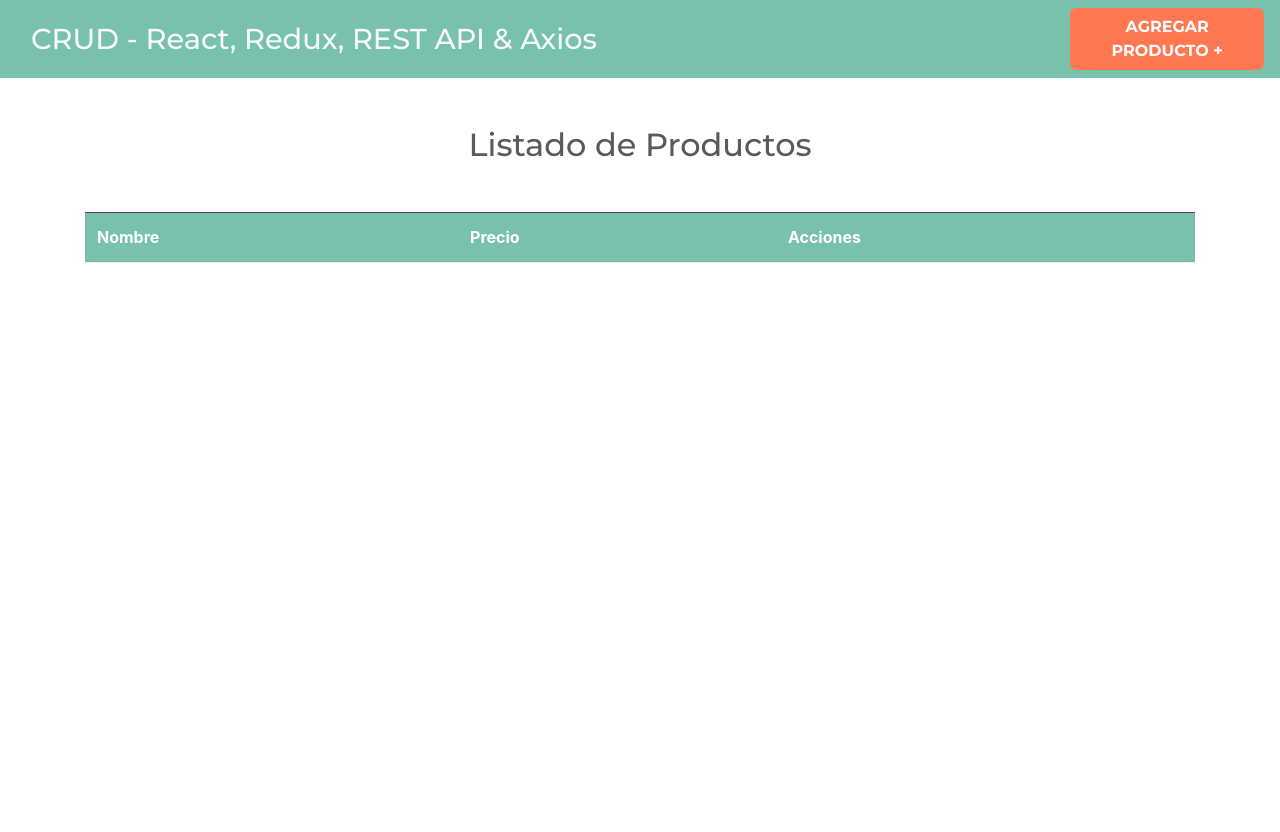
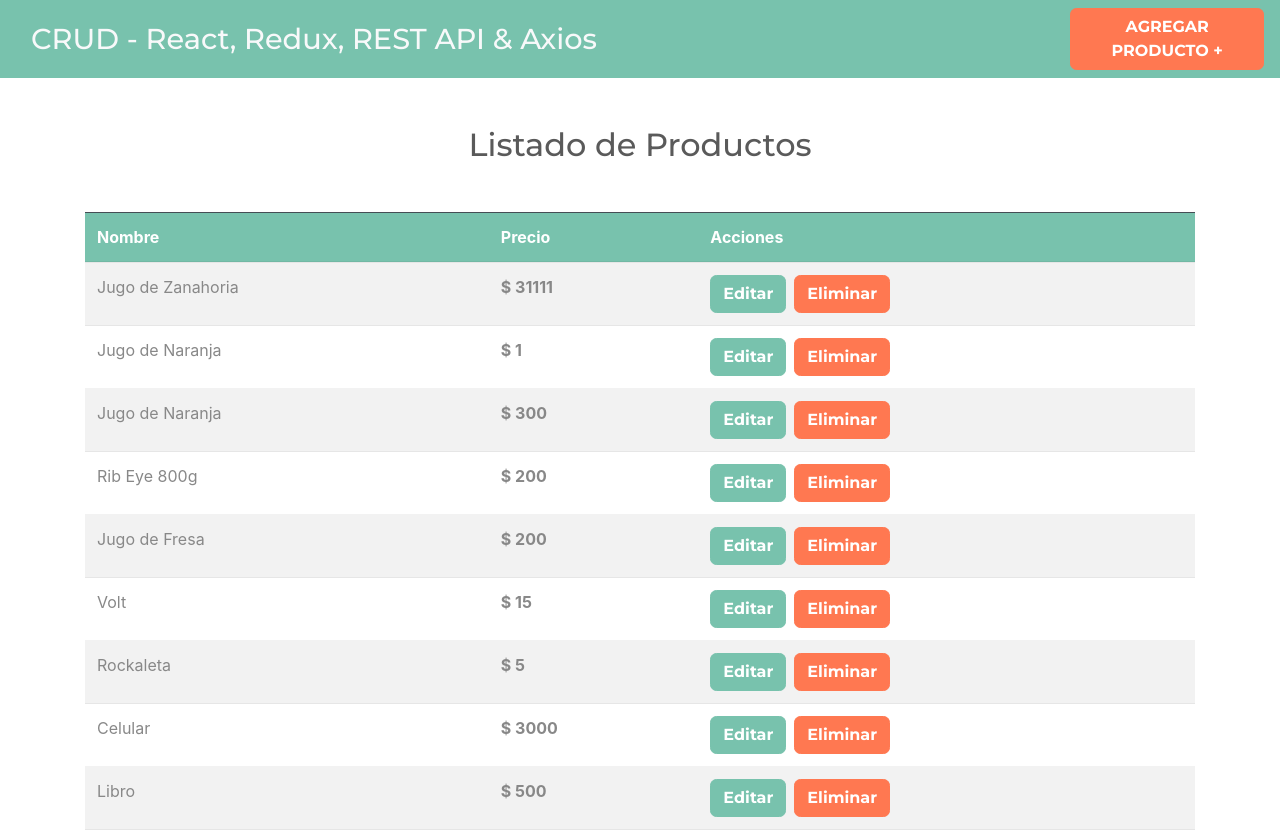
Before and after one commit to Alejandro-MOP/REACT_12_CRUD-Redux, a React (Create React App) app: page / in a window 1280 px wide. Shown: the top 832 px of the page. Before the commit the page ends 800 px from the top, so only its background shows below. Built offline with nearby package versions, Linux system fonts and the light colour scheme; data requests are answered from the project's data file.

Commit message:
Funcionalidades en la vista para iterar arreglo de productos, Spinner y acceder al elementos del State general

```diff
--- a/src/components/Productos.jsx
+++ b/src/components/Productos.jsx
@@ -1,23 +1,72 @@
-import React, { Fragment } from 'react'
+import React, { Fragment, useEffect } from 'react';
+import Producto from './Producto';
+import Spinner from './Spinner';
+
+ //Redux
+ import { useDispatch, useSelector } from 'react-redux';
+ import { obtenerProductosAction } from '../actions/productoActions';
 
 const Productos = () => {
 
+    const dispatch = useDispatch();
+
+    useEffect( () => {
+
+        //Consultar API
+        const cargarProductos = () => dispatch( obtenerProductosAction() );
+        cargarProductos();
+
+    }, [])
+
+    //obtener el state
+    const productos = useSelector( state => state.productos.productos); //console.log(productos.productos);
+    const error = useSelector( state => state.productos.error );
+    const cargando = useSelector( state => state.productos.loading);
+
     return (
         <Fragment>
+
             <h2 className="text-center my-5">Listado de Productos</h2>
+
+            {(error)
+                ?<p className="font-weight-bold alert alert-danger text-center mt-4">Hubo un error, intenta mas tarde</p>
+                :null
+            }
+
+            {(cargando)
+                ?<Spinner/>
+                :null
+            }
+
             <table className="table table-striped">
+
                 <thead className="bg-primary table-dark">
+
                     <tr>
                         <th scope="col">Nombre</th>
                         <th scope="col">Precio</th>
                         <th scope="col">Acciones</th>
                     </tr>
+
                 </thead>
 
                 <tbody>
 
+                    { (productos.length === 0)
+                        ? <p>No hay productos</p>
+                        :  ( productos.map( producto => (
+
+                            <Producto
+                                key={ producto.id }
+                                producto={ producto }
+                            />
+                        ))
+                    )}
+
                 </tbody>
+
             </table>
+
         </Fragment>
     );
 }
```
